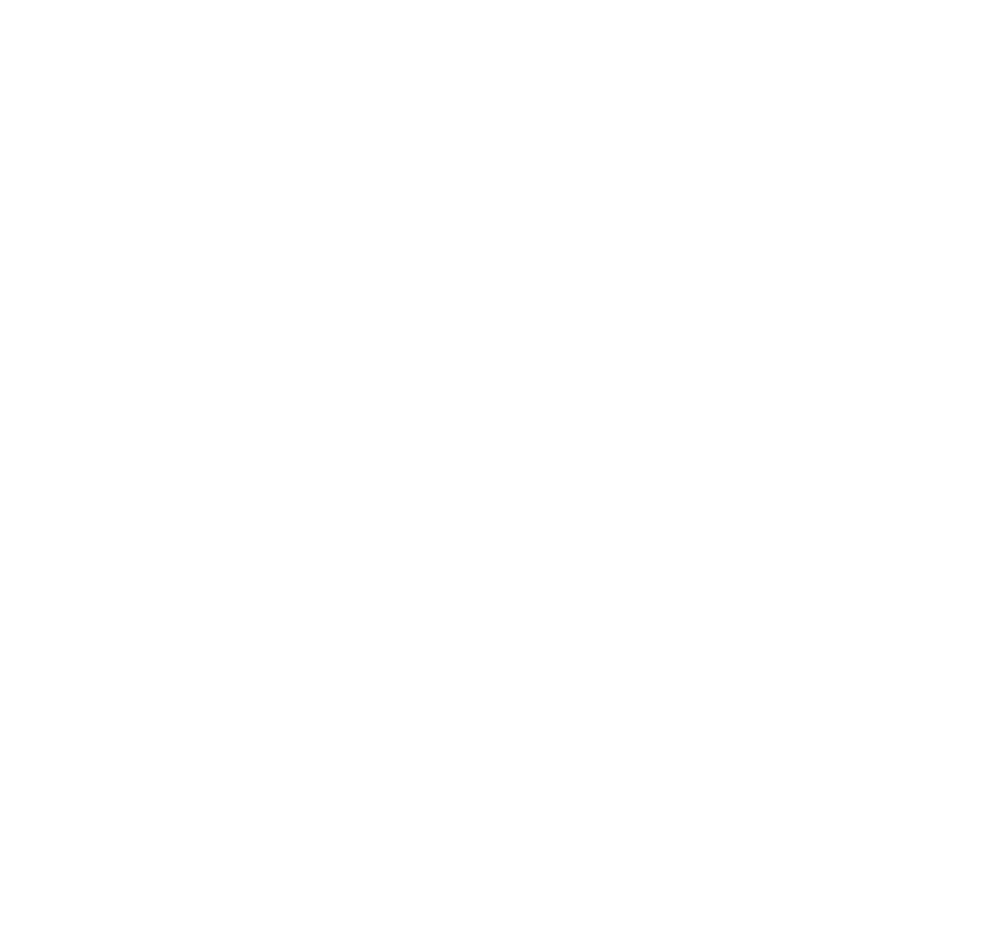
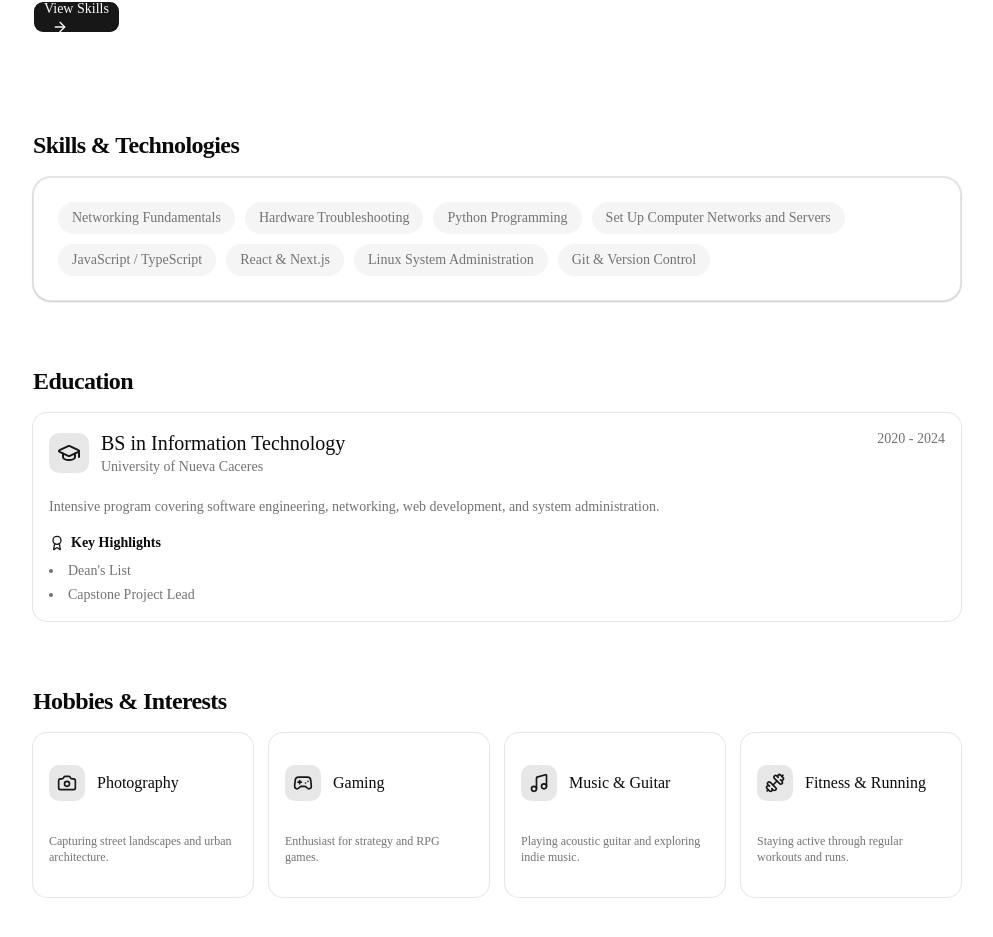
Before and after one commit to aabustamante-wq/my-portfolio, a Next.js app: page / in a window 1280 px wide. Shown: the part 251-1188 px from the top of the page, without its empty margins (143-1136 px from the left). Before the commit the page ends 800 px from the top, so only its background shows below. Built offline with nearby package versions, Linux system fonts and the light colour scheme.

Commit message:
Update page.tsx with portfolio landing content

```diff
--- a/app/page.tsx
+++ b/app/page.tsx
@@ -1,10 +1,137 @@
-import Image from "next/image";
+import Link from "next/link";
+import { Button } from "@/components/ui/button";
+import { Card, CardContent, CardHeader, CardTitle, CardDescription } from "@/components/ui/card";
+import { GraduationCap, Award, Camera, Gamepad2, Music, Dumbbell, ArrowRight } from "lucide-react";
+
+const skills = [
+  "Networking Fundamentals",
+  "Hardware Troubleshooting",
+  "Python Programming",
+  "Set Up Computer Networks and Servers",
+  "JavaScript / TypeScript",
+  "React & Next.js",
+  "Linux System Administration",
+  "Git & Version Control",
+];
+
+const educationList = [
+  {
+    degree: "BS in Information Technology",
+    institution: "University of Nueva Caceres",
+    period: "2020 - 2024",
+    description: "Intensive program covering software engineering, networking, web development, and system administration.",
+    achievements: ["Dean's List", "Capstone Project Lead"],
+  },
+];
+
+const hobbies = [
+  { title: "Photography", icon: Camera, description: "Capturing street landscapes and urban architecture." },
+  { title: "Gaming", icon: Gamepad2, description: "Enthusiast for strategy and RPG games." },
+  { title: "Music & Guitar", icon: Music, description: "Playing acoustic guitar and exploring indie music." },
+  { title: "Fitness & Running", icon: Dumbbell, description: "Staying active through regular workouts and runs." },
+];
 
 export default function Home() {
   return (
+    <main className="min-h-screen bg-background text-foreground px-4 py-12 md:px-12 max-w-5xl mx-auto space-y-16">
+      {/* Hero Section */}
+      <section className="space-y-6 text-center md:text-left py-8">
+        <h1 className="text-4xl md:text-6xl font-bold tracking-tight">
+          Hi, I'm <span className="text-primary">AA Bustamante</span> 👋
+        </h1>
+        <p className="text-lg md:text-xl text-muted-foreground max-w-2xl">
+          IT Professional & Web Developer passionate about networking, system administration, and building modern web applications.
+        </p>
+        <div className="flex flex-wrap justify-center md:justify-start gap-4 pt-2">
+          <Button asChild>
+            <Link href="#skills">View Skills <ArrowRight className="ml-2 h-4 w-4" /></Link>
+          </Button>
+        </div>
+      </section>
 
-    <>
-      This is the default landing page. Please customize this using ShadCN Components than can be found at https://ui.shadcn.com/docs/components
-    </>
+      {/* Skills & Technologies Section */}
+      <section id="skills" className="space-y-4">
+        <h2 className="text-2xl font-bold tracking-tight">Skills & Technologies</h2>
+        <Card className="rounded-2xl border p-6 shadow-sm">
+          <CardContent className="p-0">
+            <div className="flex flex-wrap gap-2.5">
+              {skills.map((skill, index) => (
+                <span
+                  key={index}
+                  className="inline-flex items-center px-3.5 py-1.5 rounded-full text-sm font-medium bg-muted text-muted-foreground hover:bg-muted/80 transition-colors"
+                >
+                  {skill}
+                </span>
+              ))}
+            </div>
+          </CardContent>
+        </Card>
+      </section>
+
+      {/* Education Section */}
+      <section id="education" className="space-y-4">
+        <h2 className="text-2xl font-bold tracking-tight">Education</h2>
+        <div className="space-y-6">
+          {educationList.map((item, idx) => (
+            <Card key={idx}>
+              <CardHeader>
+                <div className="flex flex-col md:flex-row md:items-start justify-between gap-2">
+                  <div className="flex items-center gap-3">
+                    <div className="p-2 bg-primary/10 rounded-lg text-primary">
+                      <GraduationCap className="h-6 w-6" />
+                    </div>
+                    <div>
+                      <CardTitle className="text-xl">{item.degree}</CardTitle>
+                      <CardDescription>{item.institution}</CardDescription>
+                    </div>
+                  </div>
+                  <span className="text-sm font-medium text-muted-foreground">
+                    {item.period}
+                  </span>
+                </div>
+              </CardHeader>
+              <CardContent className="space-y-4">
+                <p className="text-muted-foreground">{item.description}</p>
+                <div>
+                  <h4 className="text-sm font-semibold flex items-center gap-1.5 mb-2">
+                    <Award className="h-4 w-4 text-primary" /> Key Highlights
+                  </h4>
+                  <ul className="list-disc list-inside text-sm text-muted-foreground space-y-1">
+                    {item.achievements.map((ach, i) => (
+                      <li key={i}>{ach}</li>
+                    ))}
+                  </ul>
+                </div>
+              </CardContent>
+            </Card>
+          ))}
+        </div>
+      </section>
+
+      {/* Hobbies Section */}
+      <section id="hobbies" className="space-y-4">
+        <h2 className="text-2xl font-bold tracking-tight">Hobbies & Interests</h2>
+        <div className="grid grid-cols-1 md:grid-cols-2 lg:grid-cols-4 gap-4">
+          {hobbies.map((hobby) => {
+            const Icon = hobby.icon;
+            return (
+              <Card key={hobby.title} className="hover:shadow-md transition-shadow">
+                <CardHeader className="p-4">
+                  <div className="flex items-center gap-3">
+                    <div className="p-2 bg-primary/10 rounded-lg text-primary">
+                      <Icon className="h-5 w-5" />
+                    </div>
+                    <CardTitle className="text-base">{hobby.title}</CardTitle>
+                  </div>
+                </CardHeader>
+                <CardContent className="p-4 pt-0">
+                  <p className="text-xs text-muted-foreground">{hobby.description}</p>
+                </CardContent>
+              </Card>
+            );
+          })}
+        </div>
+      </section>
+    </main>
   );
 }
```
